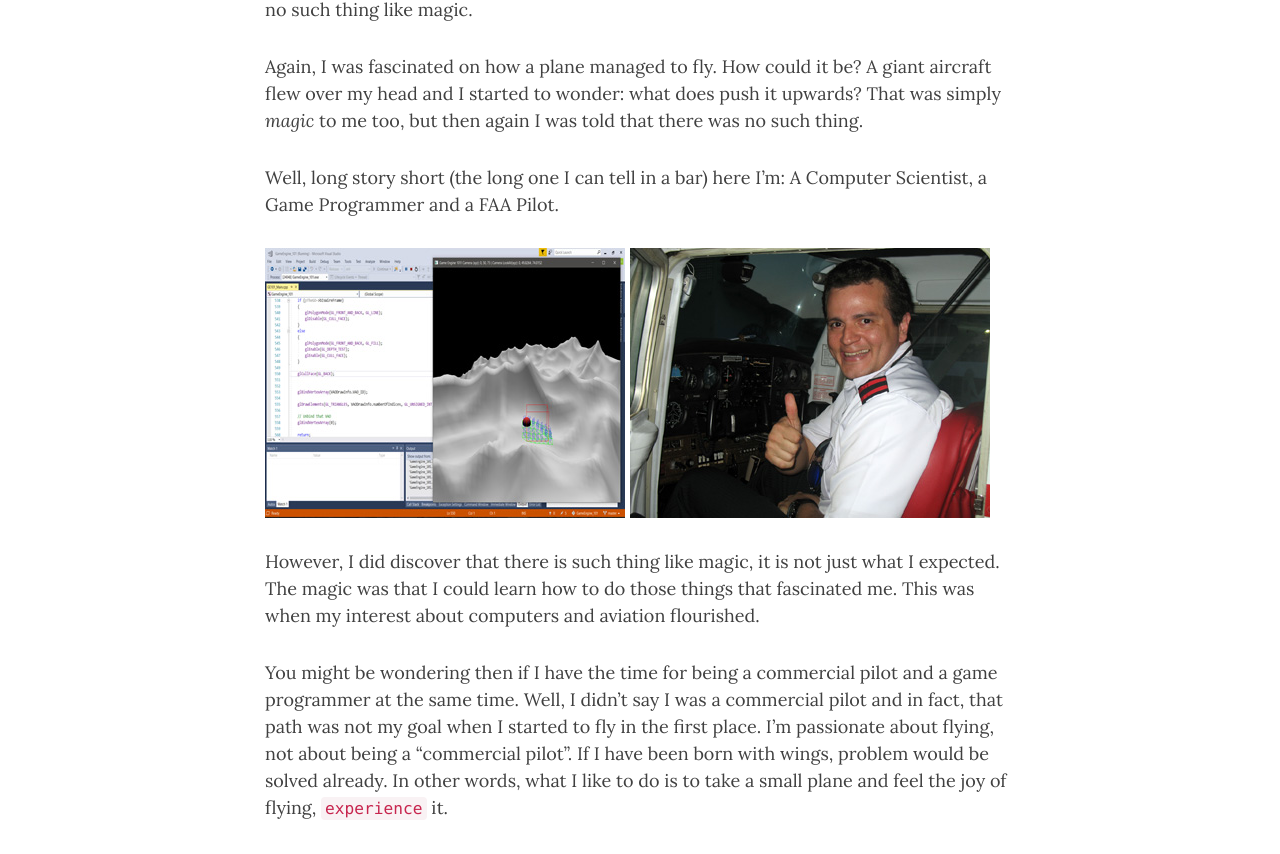
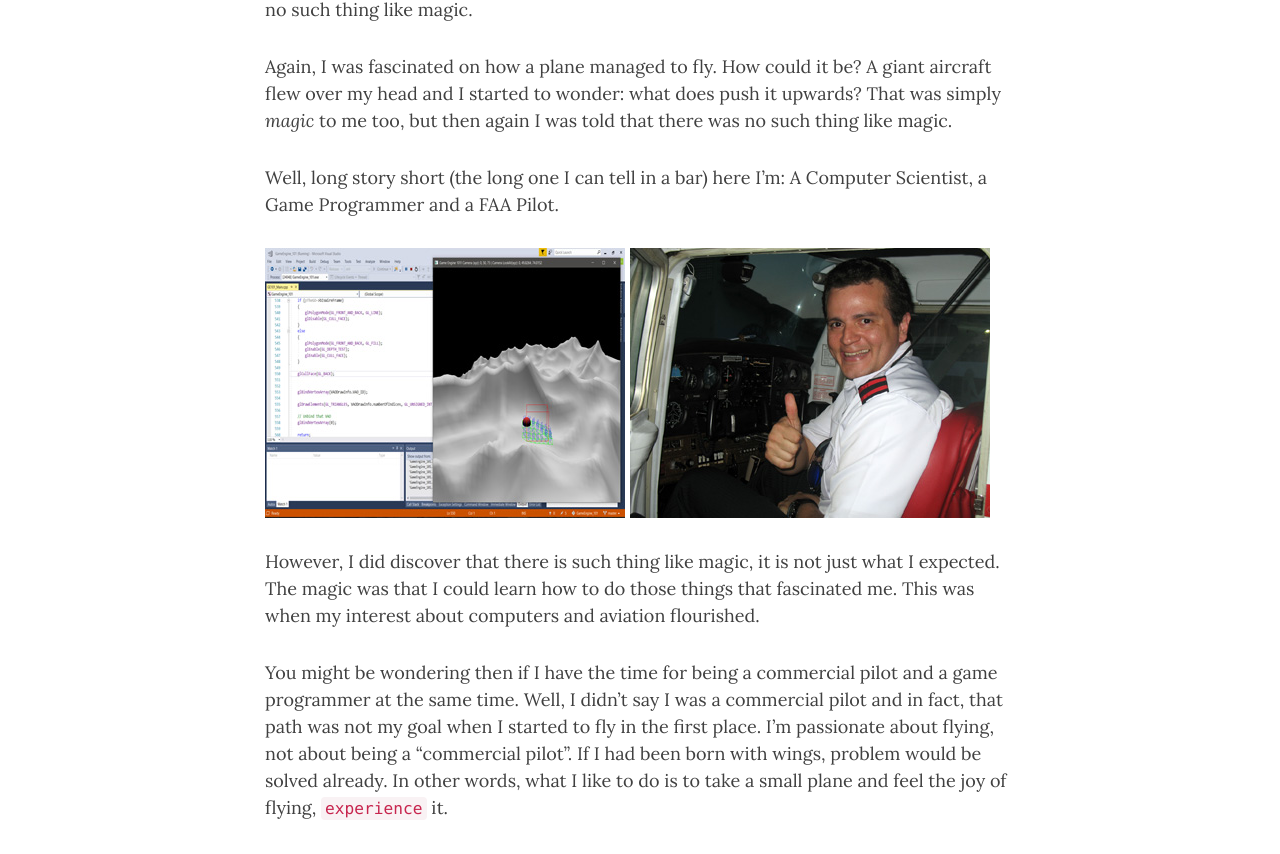
Before and after one commit to amengol/amengol.github.io, a Jekyll site: the page built from aboutme.md, in a window 1280 px wide and 1400 px high, scrolled down 827 px. Shown: the part 151-1005 px from the top of the window. Built offline with Jekyll 4.4.1, drawn with Linux system fonts in a browser that asks for light colours; nearby versions of some CDN libraries.

Commit message:
Some editing

```diff
--- a/aboutme.md
+++ b/aboutme.md
@@ -12,7 +12,7 @@ Before talking about me, please know that this `about me` is not a cold conventi
 
 Early in my childhood when I started discovering console games I became fascinated about them. How could they move a picture in the screen? How they "knew" when I had pushed a button? That was simply *magic* for me, but then I have been told that there was no such thing like magic.
 
-Again, I was fascinated on how a plane managed to fly. How could it be? A giant aircraft flew over my head and I started to wonder: what does push it upwards? That was simply *magic* to me too, but then again I was told that there was no such thing.
+Again, I was fascinated on how a plane managed to fly. How could it be? A giant aircraft flew over my head and I started to wonder: what does push it upwards? That was simply *magic* to me too, but then again I was told that there was no such thing like magic.
 
 Well, long story short (the long one I can tell in a bar) here I'm: A Computer Scientist, a Game Programmer and a FAA Pilot.
 
@@ -20,7 +20,7 @@ Well, long story short (the long one I can tell in a bar) here I'm: A Computer S
 
 However, I did discover that there is such thing like magic, it is not just what I expected. The magic was that I could learn how to do those things that fascinated me. This was when my interest about computers and aviation flourished.
 
-You might be wondering then if I have the time for being a commercial pilot and a game programmer at the same time. Well, I didn’t say I was a commercial pilot and in fact, that path was not my goal when I started to fly in the first place. I’m passionate about flying, not about being a “commercial pilot”. If I have been born with wings, problem would be solved already. In other words, what I like to do is to take a small plane and feel the joy of flying, `experience` it.
+You might be wondering then if I have the time for being a commercial pilot and a game programmer at the same time. Well, I didn’t say I was a commercial pilot and in fact, that path was not my goal when I started to fly in the first place. I’m passionate about flying, not about being a “commercial pilot”. If I had been born with wings, problem would be solved already. In other words, what I like to do is to take a small plane and feel the joy of flying, `experience` it.
 
 Same thing goes for games and programming. But here I did decide to go ahead and pursuit a career.
 
```
